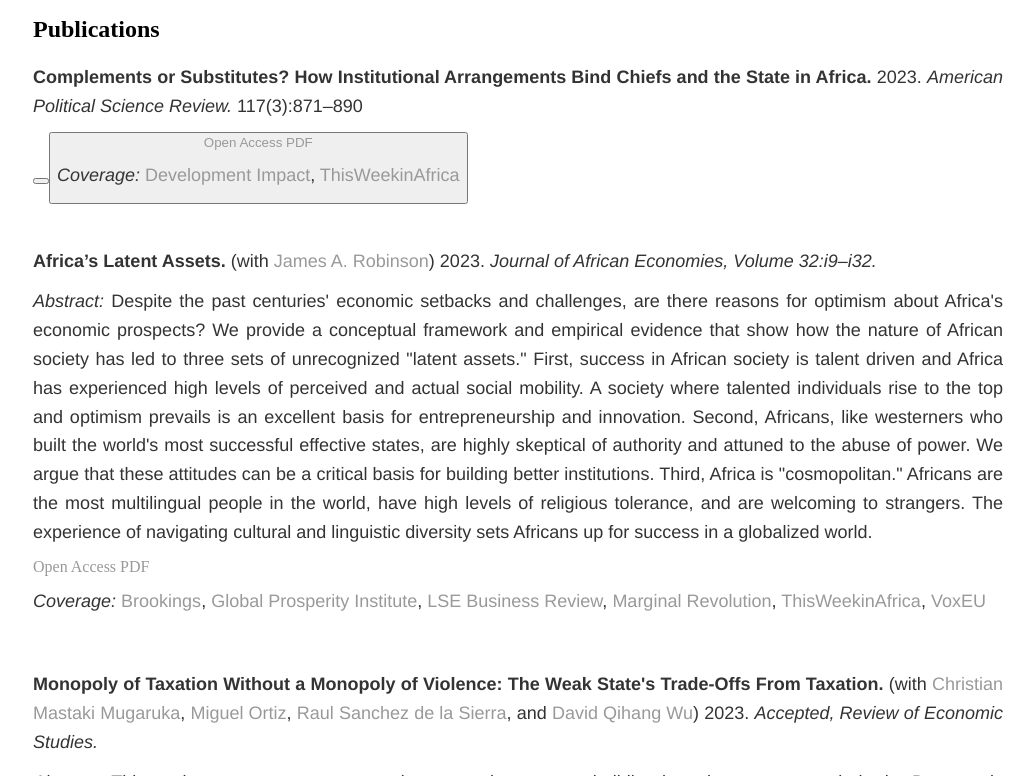
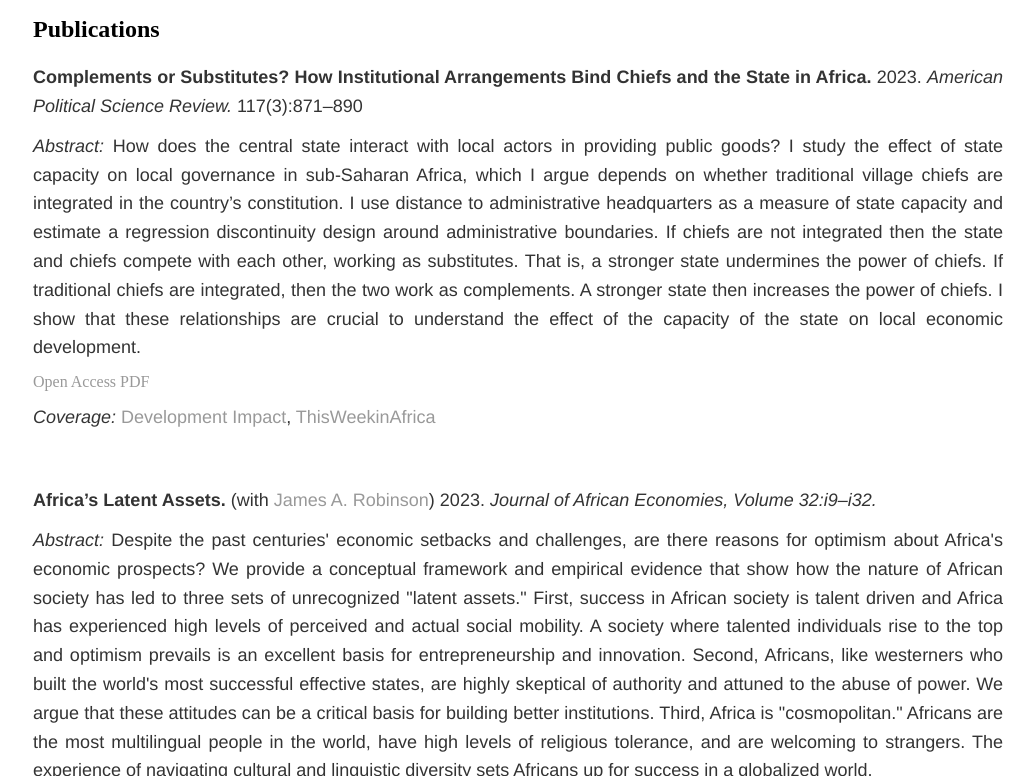
Before and after one commit to soeren-henn/soeren-henn.github.io, a Jekyll site: the page built from research/index.html, in a window 1280 px wide and 900 px high, scrolled down 428 px, cut to the strip 124-900 px from the top of the window. Shown: the whole strip, without its empty margins (122-1156 px from the left). Built offline with Jekyll 4.4.1, drawn with Linux system fonts in a browser that asks for light colours.

Commit message:
Update index.html

```diff
--- a/research/index.html
+++ b/research/index.html
@@ -27,11 +18,7 @@
 	<h2>Publications</h2>
 	<div class="paper">
 		<p><b>Complements or Substitutes? How Institutional Arrangements Bind Chiefs and the State in Africa.</b> 2023. <i>American Political Science Review.</i> 117(3):871&ndash;890 </p>
-	<BUTTON ID="Show" VALUE="Click to show Abstract" ONCLICK=" document.getElementById('Show').style.display='none'; document.getElementById('Hide').style.display='block'; document.getElementById('SectionName').style.display='block'">
-
-<BUTTON ID="Hide" VALUE="Click to hide Abstract" ONCLICK=" document.getElementById('Show').style.display='block'; document.getElementById('Hide').style.display='none'; document.getElementById('SectionName').style.display='none'">
-
-<DIV ID="'SectionName'" STYLE="display:none">How does the central state interact with local actors in providing public goods? I study the effect of state capacity on local governance in sub-Saharan Africa, which I argue depends on whether traditional village chiefs are integrated in the country’s constitution. I use distance to administrative headquarters as a measure of state capacity and estimate a regression discontinuity design around administrative boundaries. If chiefs are not integrated then the state and chiefs compete with each other, working as substitutes. That is, a stronger state undermines the power of chiefs. If traditional chiefs are integrated, then the two work as complements. A stronger state then increases the power of chiefs. I show that these relationships are crucial to understand the effect of the capacity of the state on local economic development.</DIV>
+				<p><i>Abstract: </i>How does the central state interact with local actors in providing public goods? I study the effect of state capacity on local governance in sub-Saharan Africa, which I argue depends on whether traditional village chiefs are integrated in the country’s constitution. I use distance to administrative headquarters as a measure of state capacity and estimate a regression discontinuity design around administrative boundaries. If chiefs are not integrated then the state and chiefs compete with each other, working as substitutes. That is, a stronger state undermines the power of chiefs. If traditional chiefs are integrated, then the two work as complements. A stronger state then increases the power of chiefs. I show that these relationships are crucial to understand the effect of the capacity of the state on local economic development.</p>
 
 		<a href="https://www.cambridge.org/core/journals/american-political-science-review/article/complements-or-substitutes-how-institutional-arrangements-bind-traditional-authorities-and-the-state-in-africa/01216C0A1B14465B11122451B558DE3A?utm_source=hootsuite&utm_medium=twitter&utm_campaign=PSR_Nov22" class="btn btn-default pull-right" title="PDF">Open Access PDF</a>
 		<p> <i>Coverage:</i> <a href="https://blogs.worldbank.org/impactevaluations/complements-or-substitutes-state-presence-and-power-traditional-leaders-guest-post-soeren-j-henn" target="_blank">Development Impact</a>, <a href="https://thisweekinafrica.substack.com/p/this-week-in-africa-452" target="_blank">ThisWeekinAfrica</a> </p>
```
Also changed, not shown: other parts of research/index.html (+1 -10 lines).
